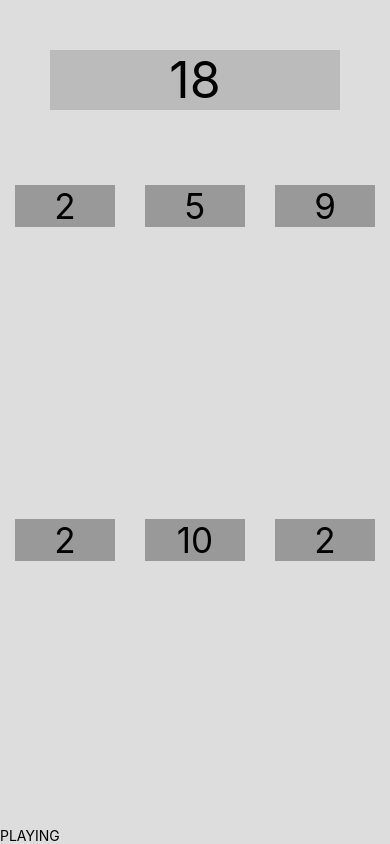
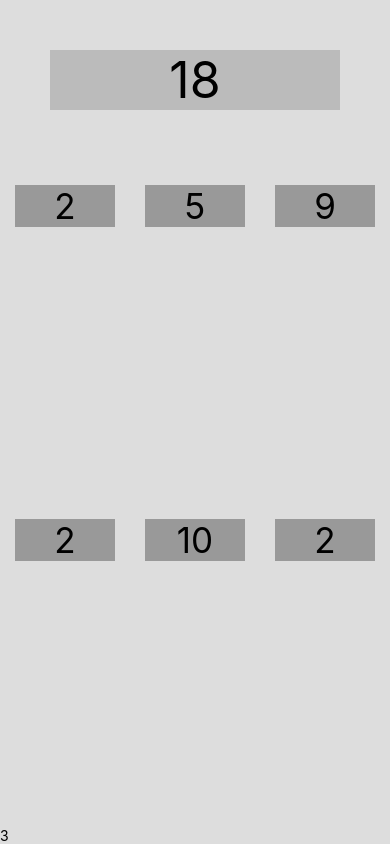
Before and after one commit to torufuruya/TargetSum, a React Native app: screen / in a window 390 px wide. Built offline with nearby package versions, Linux system fonts and the light colour scheme.

Commit message:
Working with timers

```diff
--- a/src/components/App.js
+++ b/src/components/App.js
@@ -5,7 +5,7 @@ import Game from './Game';
 class App extends React.Component {
   render() {
     return (
-      <Game randomNumberCount={6} />
+      <Game randomNumberCount={6} initialSeconds={10} />
     );
   };
 };
--- a/src/components/Game.js
+++ b/src/components/Game.js
@@ -6,6 +6,7 @@ import RandomNumber from './RandomNumber';
 class Game extends React.Component {
   state = {
     selectedIds: [],
+    remainingSeconds: this.props.initialSeconds,
   };
   randomNumbers = Array
     .from({ length: this.props.randomNumberCount })
@@ -14,6 +15,22 @@ class Game extends React.Component {
     .slice(0, this.props.randomNumberCount - 2)
     .reduce((acc, curr) => acc + curr, 0);
   // TODO: Shuffle the random numbers
+
+  componentDidMount() {
+    this.intervalId = setInterval(() => {
+      this.setState((prevState) => {
+        return { remainingSeconds: prevState.remainingSeconds - 1 };
+      }, () => {
+        if (this.state.remainingSeconds === 0) {
+          clearInterval(this.intervalId);
+        }
+      });
+    }, 1000);
+  }
+
+  componentWillUnmount() {
+    clearInterval(this.intervalId);
+  }
 
   isNumberSelected = (numberIndex) => {
     return this .state.selectedIds.indexOf(numberIndex) >= 0;
@@ -28,6 +45,9 @@ class Game extends React.Component {
     const sumSelected = this.state.selectedIds.reduce((acc, curr) => {
       return acc + this.randomNumbers[curr];
     }, 0);
+    if (this.state.remainingSeconds === 0) {
+      return 'LOST';
+    }
     if (sumSelected < this.target) {
       return 'PLAYING';
     }
@@ -54,7 +74,7 @@ class Game extends React.Component {
             />
           )}
         </View>
-        <Text>{gameStatus}</Text>
+        <Text>{this.state.remainingSeconds}</Text>
       </View>
     );
   };
```
